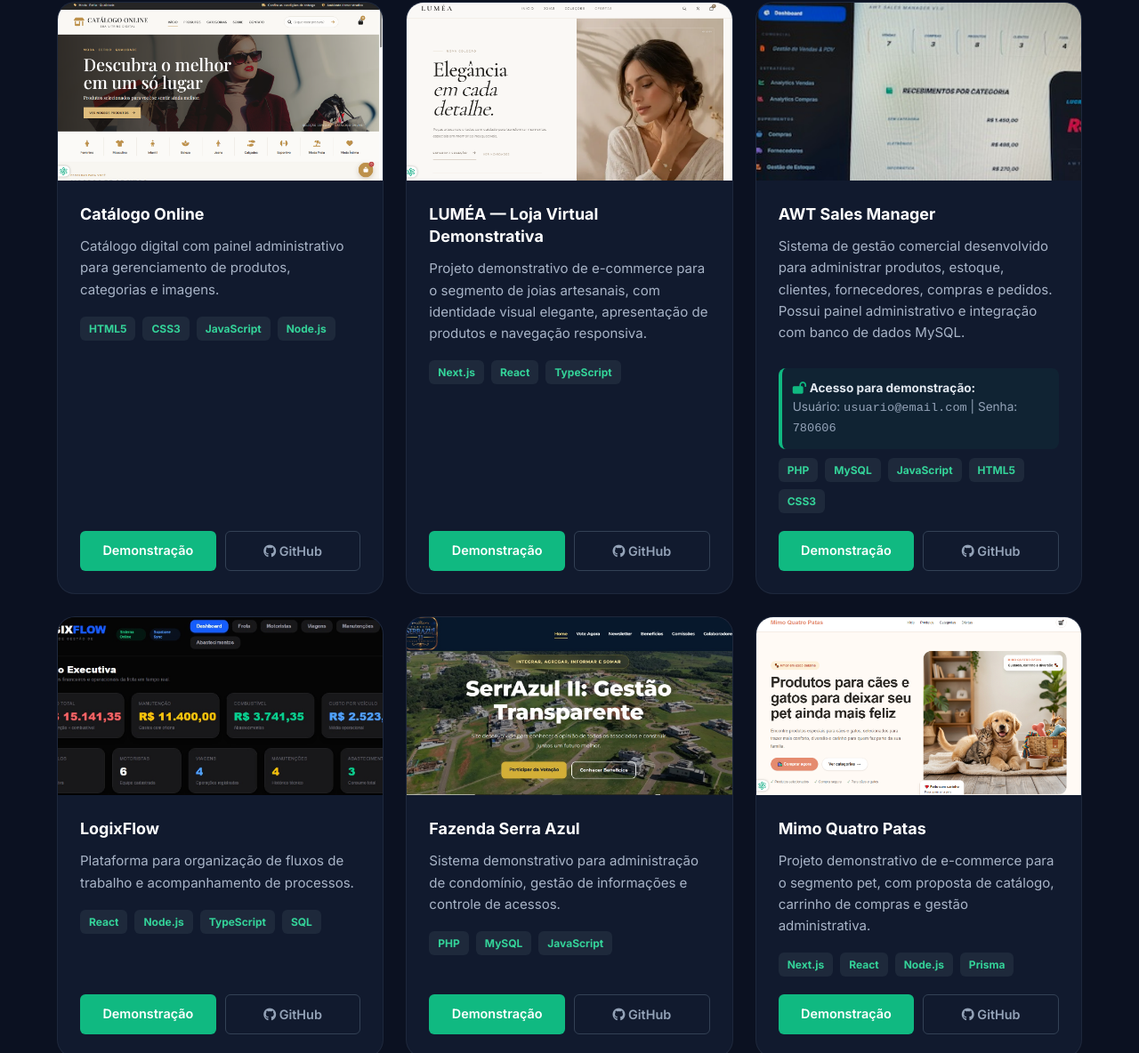
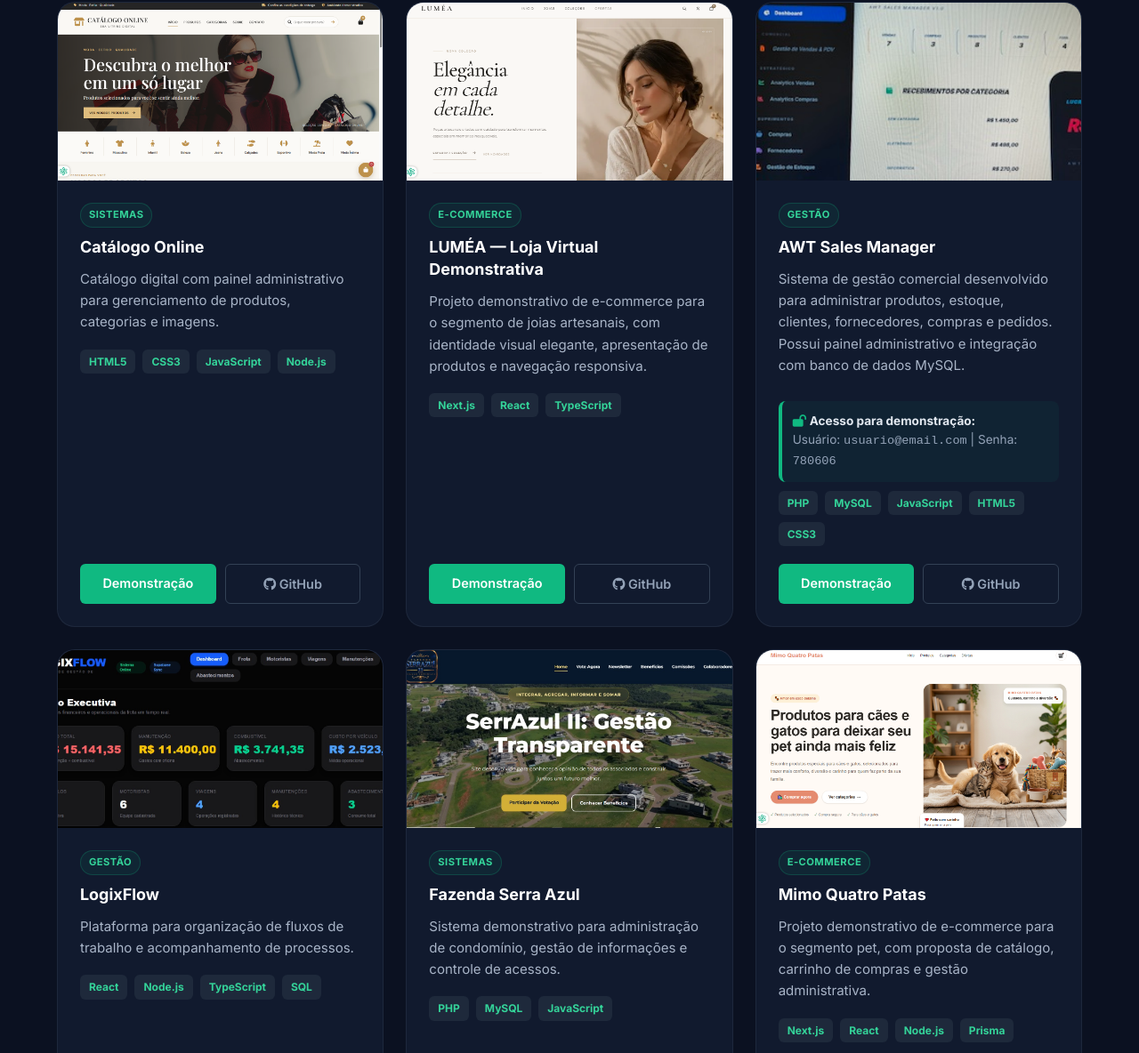
Before and after one commit to awaldige/andre-waldige-portfolio, a plain HTML site: page index.html in a window 1280 px wide. Shown: the part 2603-3787 px from the top of the page at 89% size. Drawn offline with Linux system fonts and the light colour scheme; a script that the page names is missing.

Commit message:
Update index.html

```diff
--- a/index.html
+++ b/index.html
@@ -366,6 +366,7 @@
             </div>
         </section>
 
+
 <!-- PROJETOS EM DESTAQUE -->
 <section id="projetos" class="reveal">
     <div class="container">
@@ -377,7 +378,7 @@
         <div class="grid-projetos">
 
             <!-- CATÁLOGO ONLINE -->
-                    <article class="card-projeto reveal">
+            <article class="card-projeto reveal" data-category="sistemas">
 
                 <img
                     src="img/catalogo-online.jpg"
@@ -389,6 +390,8 @@
                 >
 
                 <div class="conteudo-projeto">
+
+                    <span class="project-category">Sistemas</span>
 
                     <h3>Catálogo Online</h3>
 
@@ -431,7 +434,7 @@
             </article>
 
             <!-- LUMÉA -->
-                    <article class="card-projeto reveal">
+            <article class="card-projeto reveal" data-category="ecommerce">
 
                 <img
                     src="img/home.png"
@@ -443,6 +446,8 @@
                 >
 
                 <div class="conteudo-projeto">
+
+                    <span class="project-category">E-commerce</span>
 
                     <h3>LUMÉA — Loja Virtual Demonstrativa</h3>
 
@@ -484,9 +489,8 @@
                 </div>
             </article>
 
-
             <!-- AWT SALES MANAGER -->
-<article class="card-projeto reveal">
+            <article class="card-projeto reveal" data-category="gestao">
 
                 <img
                     src="img/awt-sales-manager.jpg"
@@ -499,6 +503,8 @@
 
                 <div class="conteudo-projeto">
 
+                    <span class="project-category">Gestão</span>
+
                     <h3>AWT Sales Manager</h3>
 
                     <p>
@@ -508,11 +514,23 @@
                         e integração com banco de dados MySQL.
                     </p>
 
-        <!-- ACESSO PARA TESTE -->
-        <div style="background: rgba(16, 185, 129, 0.05); padding: 12px; border-radius: 8px; margin: 10px 0; font-size: 0.85rem; border-left: 4px solid #10b981; color: #94a3b8;">
-            <i class="fas fa-lock-open" style="color: #10b981;" aria-hidden="true"></i>
-            <strong style="color: #e2e8f0;">Acesso para demonstração:</strong><br>
-            <span>Usuário: <code>usuario@email.com</code> | Senha: <code>780606</code></span>
+                    <div class="acesso-demonstracao"
+                         style="background: rgba(16, 185, 129, 0.05); padding: 12px; border-radius: 8px; margin: 10px 0; font-size: 0.85rem; border-left: 4px solid #10b981; color: #94a3b8;">
+
+                        <i class="fas fa-lock-open"
+                           style="color: #10b981;"
+                           aria-hidden="true"></i>
+
+                        <strong style="color: #e2e8f0;">
+                            Acesso para demonstração:
+                        </strong>
+                        <br>
+
+                        <span>
+                            Usuário: <code>usuario@email.com</code> |
+                            Senha: <code>780606</code>
+                        </span>
+
                     </div>
 
                     <div class="tecnologias">
@@ -548,9 +566,8 @@
                 </div>
             </article>
 
-
             <!-- LOGIXFLOW -->
-                    <article class="card-projeto reveal">
+            <article class="card-projeto reveal" data-category="gestao">
 
                 <img
                     src="img/logixflow.png"
@@ -562,6 +579,8 @@
                 >
 
                 <div class="conteudo-projeto">
+
+                    <span class="project-category">Gestão</span>
 
                     <h3>LogixFlow</h3>
 
@@ -603,7 +622,7 @@
             </article>
 
             <!-- FAZENDA SERRA AZUL -->
-                    <article class="card-projeto reveal">
+            <article class="card-projeto reveal" data-category="sistemas">
 
                 <img
                     src="img/fazenda-serrazul.png"
@@ -615,6 +634,8 @@
                 >
 
                 <div class="conteudo-projeto">
+
+                    <span class="project-category">Sistemas</span>
 
                     <h3>Fazenda Serra Azul</h3>
 
@@ -656,7 +677,7 @@
             </article>
 
             <!-- MIMO QUATRO PATAS -->
-                    <article class="card-projeto reveal">
+            <article class="card-projeto reveal" data-category="ecommerce">
 
                 <img
                     src="img/home_mimo.png"
@@ -668,6 +689,8 @@
                 >
 
                 <div class="conteudo-projeto">
+
+                    <span class="project-category">E-commerce</span>
 
                     <h3>Mimo Quatro Patas</h3>
 
@@ -720,6 +743,7 @@
 
     </div>
 </section>
+
 
         <!-- COMPETÊNCIAS -->
         <section id="competencias" class="reveal">
```
Lines whose indentation alone changed are shown as unchanged.
